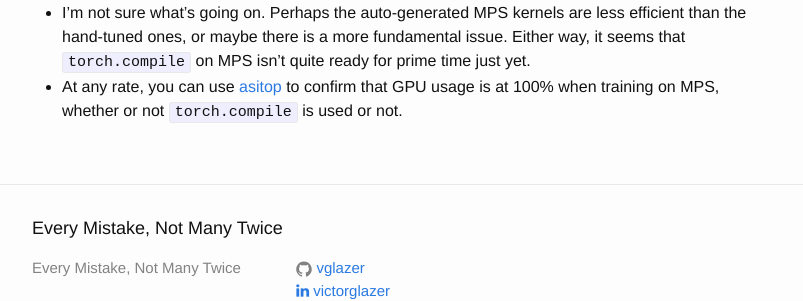
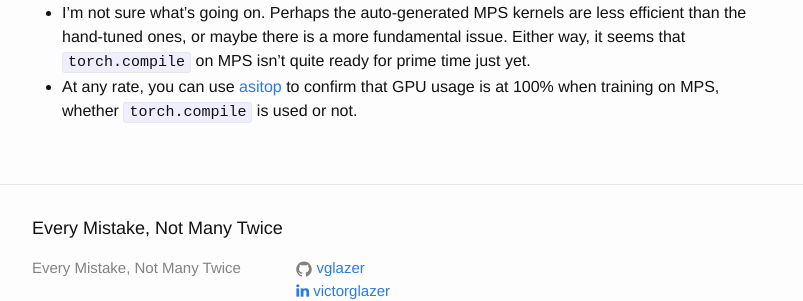
Before and after one commit to vglazer/vglazer.github.io, a Jekyll site: the page built from _posts/2025-09-16-state-of-training-on-metal.md, in a window 1280 px wide and 900 px high, scrolled down 2951 px. Shown: the part 538-839 px from the top of the window, without its empty margins (238-1041 px from the left). Built offline with Jekyll 4.4.1, drawn with Linux system fonts in a browser that asks for light colours; nearby versions of some CDN libraries.

Commit message:
Minor rewording

```diff
--- a/_posts/2025-09-16-state-of-training-on-metal.md
+++ b/_posts/2025-09-16-state-of-training-on-metal.md
@@ -120,4 +120,4 @@ iter 50: loss 2.5237, time 2003.05ms, mfu 0.19%
 - Based on iterations 10-50, MPS training without `torch.compile` is almost an order of magnitude faster than CPU training (221ms vs 1986ms). This suggests that PyTorch support for MPS is quite mature.
 - Something funny happens when you turn on `torch.compile`, though. First off, the individual iterations get about 1.4 times slower compared to MPS with no compilation (306ms vs 221ms). Moreover, the overall training run takes more than 10 times as long (almost 11 hours instead of around an hour).
 - I'm not sure what's going on. Perhaps the auto-generated MPS kernels are less efficient than the hand-tuned ones, or maybe there is a more fundamental issue. Either way, it seems that `torch.compile` on MPS isn't quite ready for prime time just yet.
-- At any rate, you can use [asitop](https://github.com/tlkh/asitop) to confirm that GPU usage is at 100% when training on MPS, whether or not `torch.compile` is used or not.
+- At any rate, you can use [asitop](https://github.com/tlkh/asitop) to confirm that GPU usage is at 100% when training on MPS, whether `torch.compile` is used or not.
```
